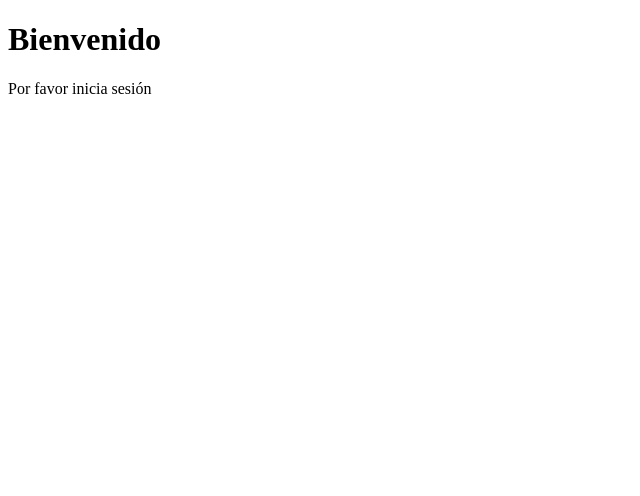
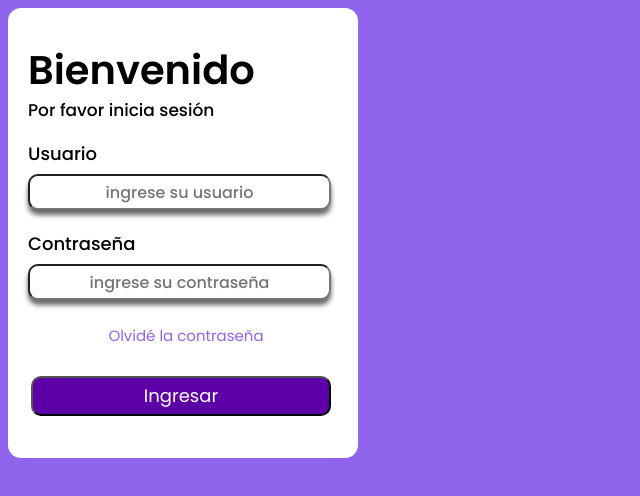
Before and after one commit to Cristianco9/fingerprint-auth-app, a React (Create React App) app in the folder auth-app/: page / in a window 1280 px wide. Shown: the top 496 px of the page, without its empty margins (0-640 px from the left). Built offline with nearby package versions, Linux system fonts and the light colour scheme.

Commit message:
form css completed

```diff
--- a/auth-app/public/index.html
+++ b/auth-app/public/index.html
@@ -1,13 +1,15 @@
 <!DOCTYPE html>
-<html lang="en">
+<html lang="es">
   <head>
     <meta charset="utf-8" />
-    <link rel="icon" href="%PUBLIC_URL%/favicon.ico" />
+    <link rel="preconnect" href="https://fonts.googleapis.com">
+    <link rel="preconnect" href="https://fonts.gstatic.com" crossorigin>
+    <link href="https://fonts.googleapis.com/css2?family=Poppins:ital,wght@0,100;0,200;0,300;0,400;0,500;0,600;0,700;0,800;0,900;1,100;1,200;1,300;1,400;1,500;1,600;1,700;1,800;1,900&family=Share+Tech&display=swap" rel="stylesheet">
     <meta name="viewport" content="width=device-width, initial-scale=1" />
     <meta name="theme-color" content="#000000" />
     <meta
       name="description"
-      content="Web site created using create-react-app"
+      content="IENSC aplicación de autenticación"
     />
     <link rel="apple-touch-icon" href="%PUBLIC_URL%/logo192.png" />
     <!--
@@ -24,7 +26,7 @@
       work correctly both with client-side routing and a non-root public URL.
       Learn how to configure a non-root public URL by running `npm run build`.
     -->
-    <title>React App</title>
+    <title>autenticación de estudiantes</title>
   </head>
   <body>
     <noscript>You need to enable JavaScript to run this app.</noscript>
--- a/auth-app/src/components/LoginForm.js
+++ b/auth-app/src/components/LoginForm.js
@@ -1,10 +1,44 @@
-import '../styles/loginForm.css';
+import '../styles/LoginForm.css';
 
 export default function Form() {
   return (
-    <form>
-      <h1>Bienvenido</h1>
-      <p>Por favor inicia sesión</p>
+    <form className="login-form">
+
+      <div className="login-form-main-container">
+        <h1 className="title">Bienvenido</h1>
+        <p className="sub-title">Por favor inicia sesión</p>
+
+        <div className="fields-container">
+          <div className="form-element">
+            <label className="form-label">Usuario</label>
+            <input
+              className="value-input"
+              placeholder="ingrese su usuario"
+              type="text"
+              id="username"
+              value=""
+              required
+            />
+          </div>
+
+          <div className="form-element">
+            <label className="form-label">Contraseña</label>
+            <input
+              className="value-input"
+              placeholder="ingrese su contraseña"
+              type="text"
+              id="password"
+              value=""
+              required
+            />
+          </div>
+        </div>
+
+        <button className="forgot-password-btn">Olvidé la contraseña</button>
+
+        <button className="sign-in-btn">Ingresar</button>
+      </div>
+
     </form>
   )
 }
--- a/auth-app/src/index.js
+++ b/auth-app/src/index.js
@@ -1,6 +1,7 @@
 import React from 'react';
 import ReactDOM from 'react-dom/client';
 import App from './app/App.js';
+import './styles/index.css';
 
 const root = ReactDOM.createRoot(document.getElementById('root'));
 root.render(<App />);
--- /dev/null
+++ b/auth-app/src/styles/index.css
@@ -0,0 +1,3 @@
+html {
+  background-color: #9064ED;
+}
--- a/auth-app/src/styles/loginForm.css
+++ b/auth-app/src/styles/loginForm.css
@@ -0,0 +1,102 @@
+* {
+  font-family: "Poppins", sans-serif;
+}
+
+.login-form {
+  background-color: white;
+  display: flex;
+  flex-direction: column;
+  justify-content: center;
+  border-radius: 13px;
+}
+
+.login-form-main-container {
+  margin-left: 20px;
+}
+
+.title {
+  font-weight: 600;
+  font-size: 40px;
+  font-style: normal;
+  margin-top: -10px;
+
+}
+
+.sub-title {
+  font-weight: 500;
+  font-style: normal;
+  font-size: 17px;
+  margin-top: -30px;
+}
+
+.fields-container {
+  display: flex;
+  flex-direction: column;
+  gap: 20px;
+}
+
+.form-element {
+  display: flex;
+  flex-direction: column;
+  gap: 7px;
+}
+
+.form-label {
+  font-size: 18px;
+  font-weight: 500;
+  width: 300px;
+}
+
+.value-input {
+  width: 295px;
+  height: 30px;
+  font-size: 16px;
+  font-weight: 500;
+  text-align: center;
+  border-radius: 10px;
+  box-shadow: 0px 5px 5px rgba(0, 0, 0, 0.6);
+}
+
+.forgot-password-btn {
+  display: flex;
+  margin: 15.5px 0 0 68px;
+  font-size: 15px;
+  outline: none;
+  background: none;
+  border: none;
+  justify-content: center;
+  align-items: center;
+  width: 180px;
+  height: 40px;
+  color: #9064ED;
+}
+
+.forgot-password-btn:hover {
+  text-decoration: underline;
+}
+
+.sign-in-btn {
+  display: flex;
+  margin: 20px 0 0 3px;
+  width: 300px;
+  height: 40px;
+  justify-content: center;
+  align-items: center;
+  border-radius: 10px;
+  background-color: #5E00A8;
+  color: white;
+  font-size: 18px;
+}
+
+.sign-in-btn:hover {
+  width: 305px;
+  margin: 20px 0 0 1.2px;
+}
+
+@media (min-width: 400px) {
+
+  .login-form {
+    width: 350px;
+    height: 450px;
+  }
+}
```
